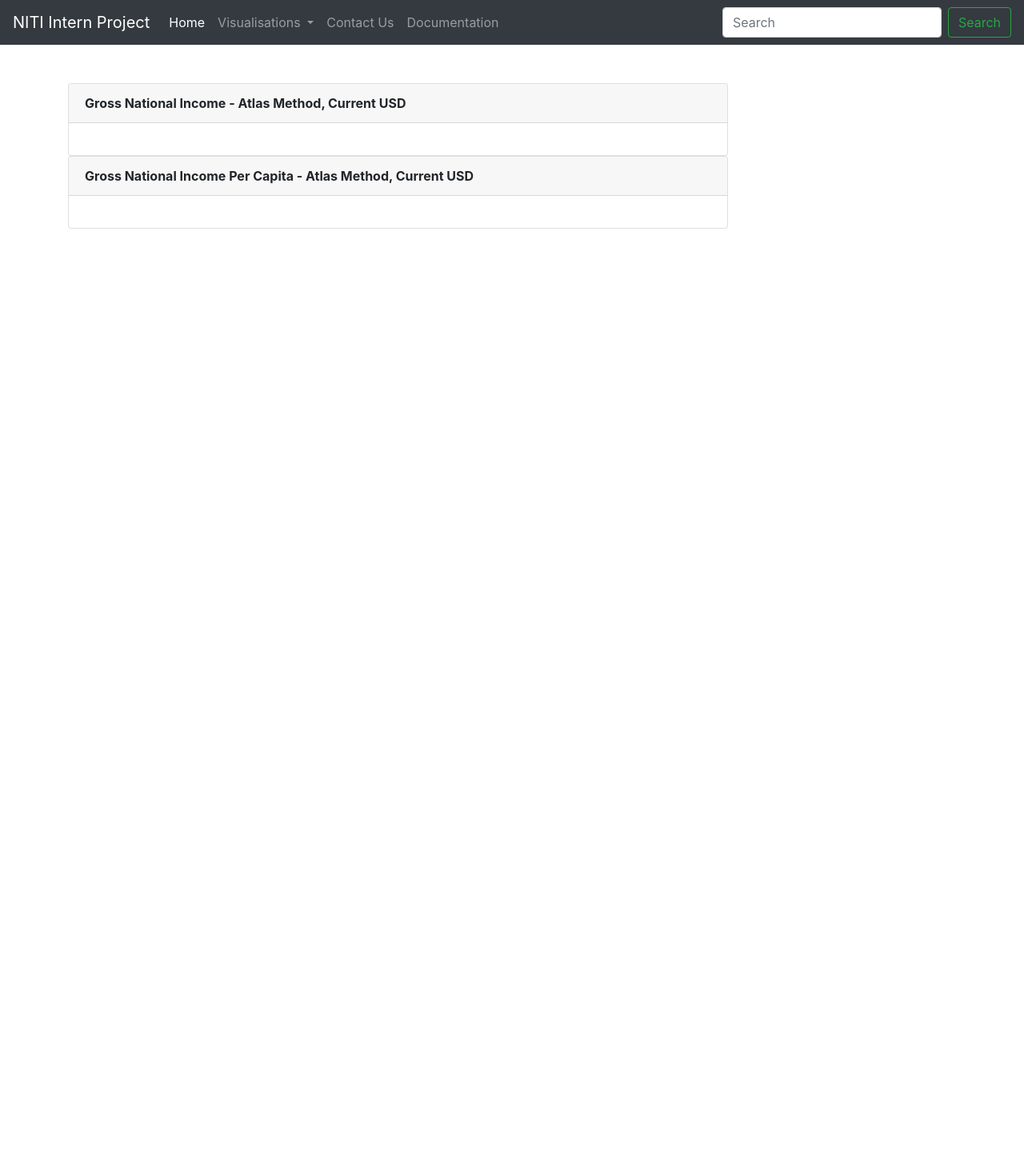
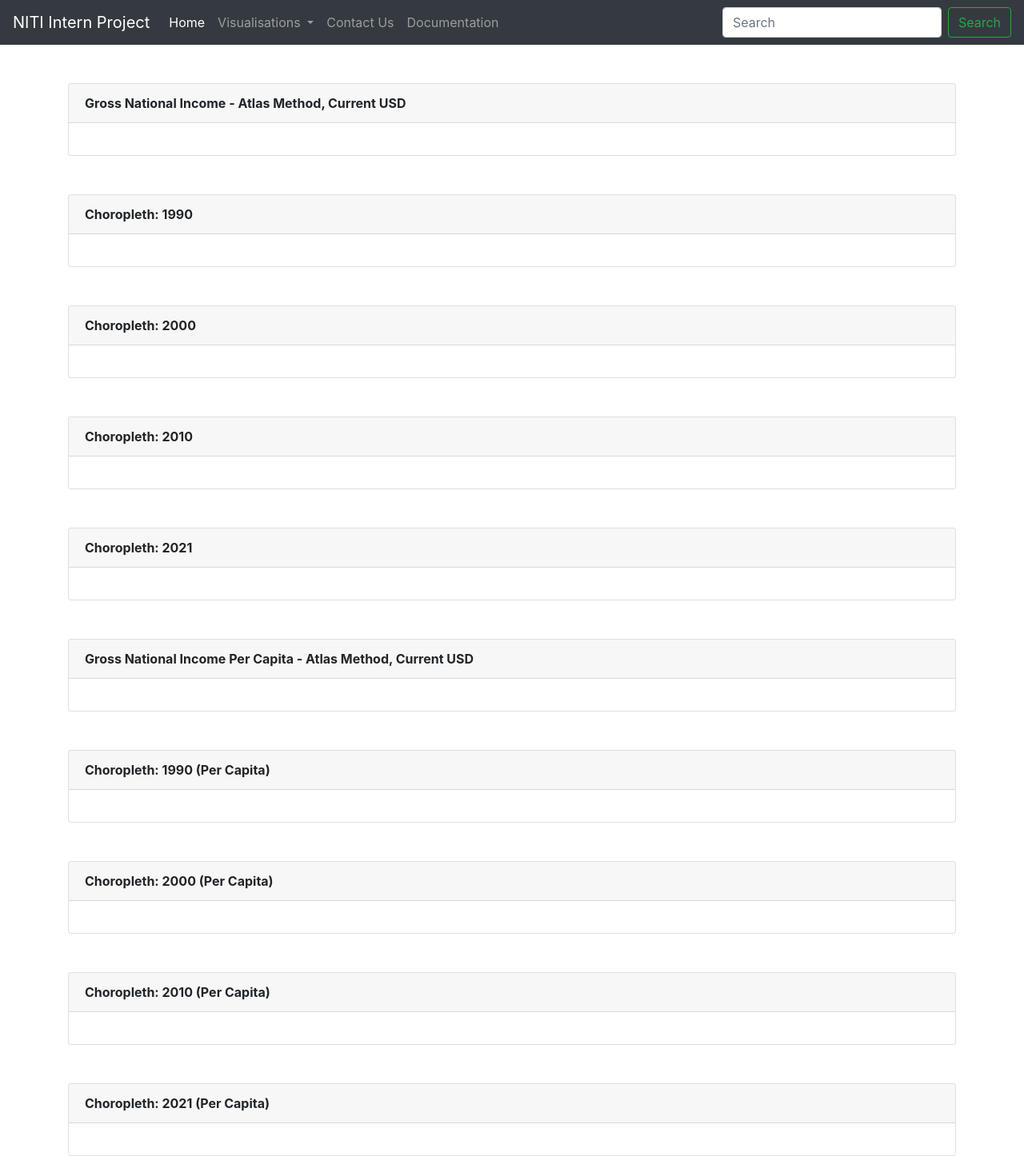
Before and after one commit to sumeet21428/graphgen, a Django app: template graphgen_app/templates/ggni.html in a window 1280 px wide. Shown: the whole page at 80% size. Before the commit the page ends 286 px from the top, so only its background shows below. Run offline with Django 4.2, Linux system fonts and the light colour scheme; the template is opened without the code that fills it, so the values that code supplies are empty.

Commit message:
added choropleths for ggdp and ggni

```diff
--- a/graphgen_app/templates/ggni.html
+++ b/graphgen_app/templates/ggni.html
@@ -6,7 +6,7 @@
 {% block body %}
 <div class="container">
     <div class="row mt-5">
-        <div class="col-md-9">
+        <div class="col-md-12">
             <div class="card">
                 <div class="card-header">
                     <b>Gross National Income - Atlas Method, Current USD</b>
@@ -18,8 +18,63 @@
                 </div>
             </div>
         </div>
+    </div>
 
-        <div class="col-md-9">
+    <!-- Choropleths -->
+    <div class="row mt-5">
+        <div class="col-md-12">
+            <div class="card">
+                <div class="card-header">
+                    <b>Choropleth: 1990</b>
+                </div>
+                <div class="card-body">
+                    {{ graph_div1990 | safe }}
+                </div>
+            </div>
+        </div>
+    </div>
+
+    <div class="row mt-5">
+        <div class="col-md-12">
+            <div class="card">
+                <div class="card-header">
+                    <b>Choropleth: 2000</b>
+                </div>
+                <div class="card-body">
+                    {{ graph_div2000 | safe }}
+                </div>
+            </div>
+        </div>
+    </div>
+
+    <div class="row mt-5">
+        <div class="col-md-12">
+            <div class="card">
+                <div class="card-header">
+                    <b>Choropleth: 2010</b>
+                </div>
+                <div class="card-body">
+                    {{ graph_div2010 | safe }}
+                </div>
+            </div>
+        </div>
+    </div>
+
+    <div class="row mt-5">
+        <div class="col-md-12">
+            <div class="card">
+                <div class="card-header">
+                    <b>Choropleth: 2021</b>
+                </div>
+                <div class="card-body">
+                    {{ graph_div2021 | safe }}
+                </div>
+            </div>
+        </div>
+    </div>
+
+    <div class="row mt-5">
+        <div class="col-md-12">
             <div class="card">
                 <div class="card-header">
                     <b>Gross National Income Per Capita - Atlas Method, Current USD</b>
@@ -31,9 +86,61 @@
                 </div>
             </div>
         </div>
+    </div>
 
+    <!-- Choropleths -->
+    <div class="row mt-5">
+        <div class="col-md-12">
+            <div class="card">
+                <div class="card-header">
+                    <b>Choropleth: 1990 (Per Capita)</b>
+                </div>
+                <div class="card-body">
+                    {{ graph_div1990_pcap | safe }}
+                </div>
+            </div>
         </div>
     </div>
+
+    <div class="row mt-5">
+        <div class="col-md-12">
+            <div class="card">
+                <div class="card-header">
+                    <b>Choropleth: 2000 (Per Capita)</b>
+                </div>
+                <div class="card-body">
+                    {{ graph_div2000_pcap | safe }}
+                </div>
+            </div>
+        </div>
+    </div>
+
+    <div class="row mt-5">
+        <div class="col-md-12">
+            <div class="card">
+                <div class="card-header">
+                    <b>Choropleth: 2010 (Per Capita)</b>
+                </div>
+                <div class="card-body">
+                    {{ graph_div2010_pcap | safe }}
+                </div>
+            </div>
+        </div>
+    </div>
+
+    <div class="row mt-5">
+        <div class="col-md-12">
+            <div class="card">
+                <div class="card-header">
+                    <b>Choropleth: 2021 (Per Capita)</b>
+                </div>
+                <div class="card-body">
+                    {{ graph_div2021_pcap | safe }}
+                </div>
+            </div>
+        </div>
+    </div>
+
 </div>
 
 <!-- Add graph script -->
```
Also changed, not shown: graphgen/settings.py (+3 -5 lines), graphgen_app/templates/ggdp.html (+92 -12 lines), graphgen_app/views.py (+146 -46 lines), 14 other files.
